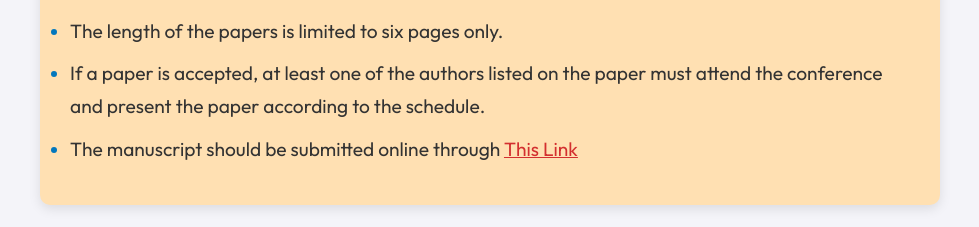
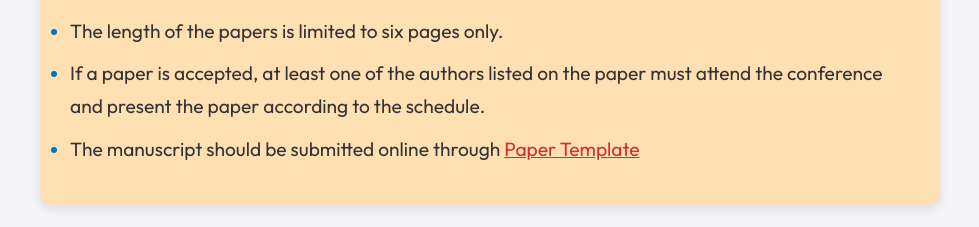
Before and after one commit to CodeSrushti-3105/KKW-Conference-Website, a React (Vite) app: page /call-for-papers in a window 1280 px wide. Shown: the part 1300-1527 px from the top of the page, without its empty margins (150-1129 px from the left). Built offline with nearby package versions, Linux system fonts and the light colour scheme.

Commit message:
eleven commit

```diff
--- a/src/components/Papers/Papers.jsx
+++ b/src/components/Papers/Papers.jsx
@@ -33,7 +33,7 @@ function Papers() {
                 <p>All papers submitted to the ICEISF 2025 will be peer reviewed by the technical experts. The paper must be written in English and formatted in the format as per the template mentioned in the link below:  </p>
                 <li>The length of the papers is limited to six pages only.  </li>
                 <li>If a paper is accepted, at least one of the authors listed on the paper must attend the conference and present the paper according to the schedule. </li>
-                <li>The manuscript should be submitted online through  <a href="https://cmt3.research.microsoft.com/ICEISF2025/Submission/Manage">This Link</a></li>
+                <li>The manuscript should be submitted online through  <a href="https://docs.google.com/document/d/1p2S2PBQQCKsC08gTmT6PvCVSgGY1Pa1G/edit?usp=sharing&ouid=105476196515762730459&rtpof=true&sd=true">Paper Template</a></li>
             </ul>
         </div>
         <div className="papers-paper-presentation">
```
